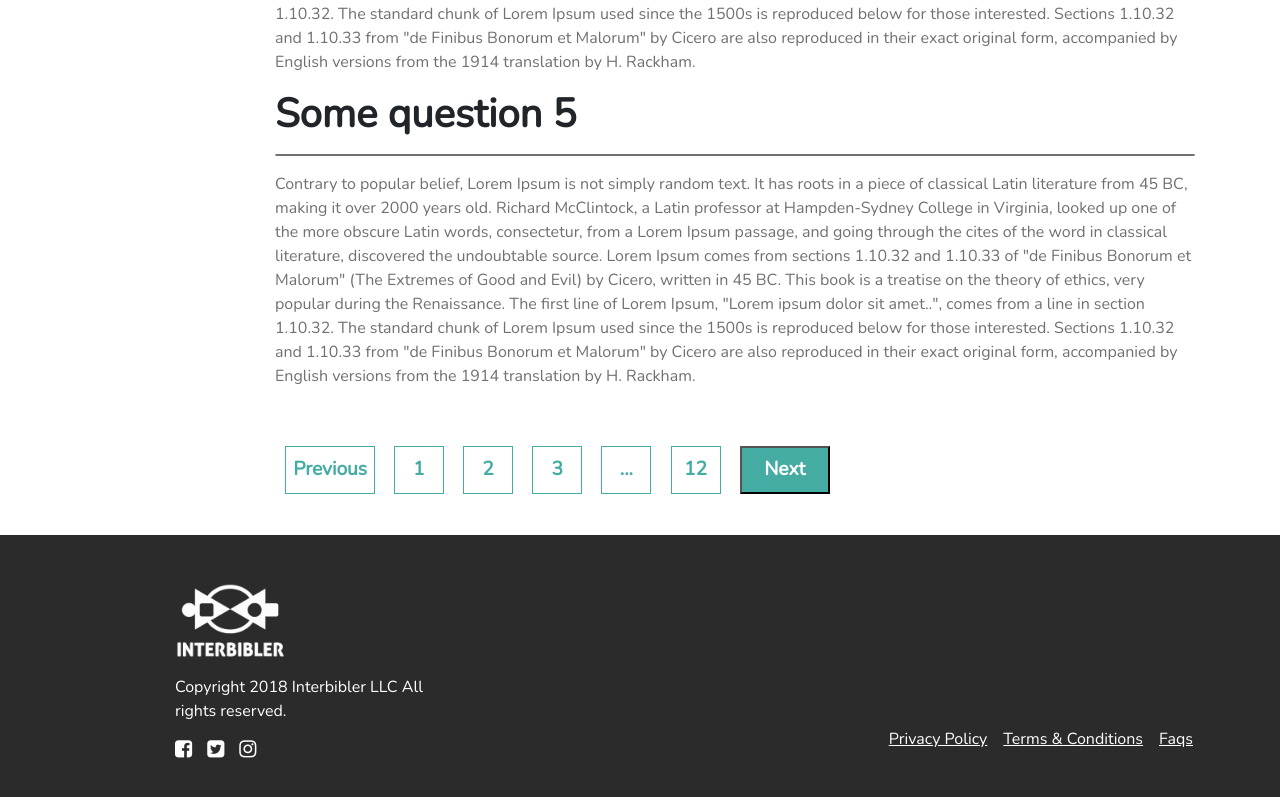
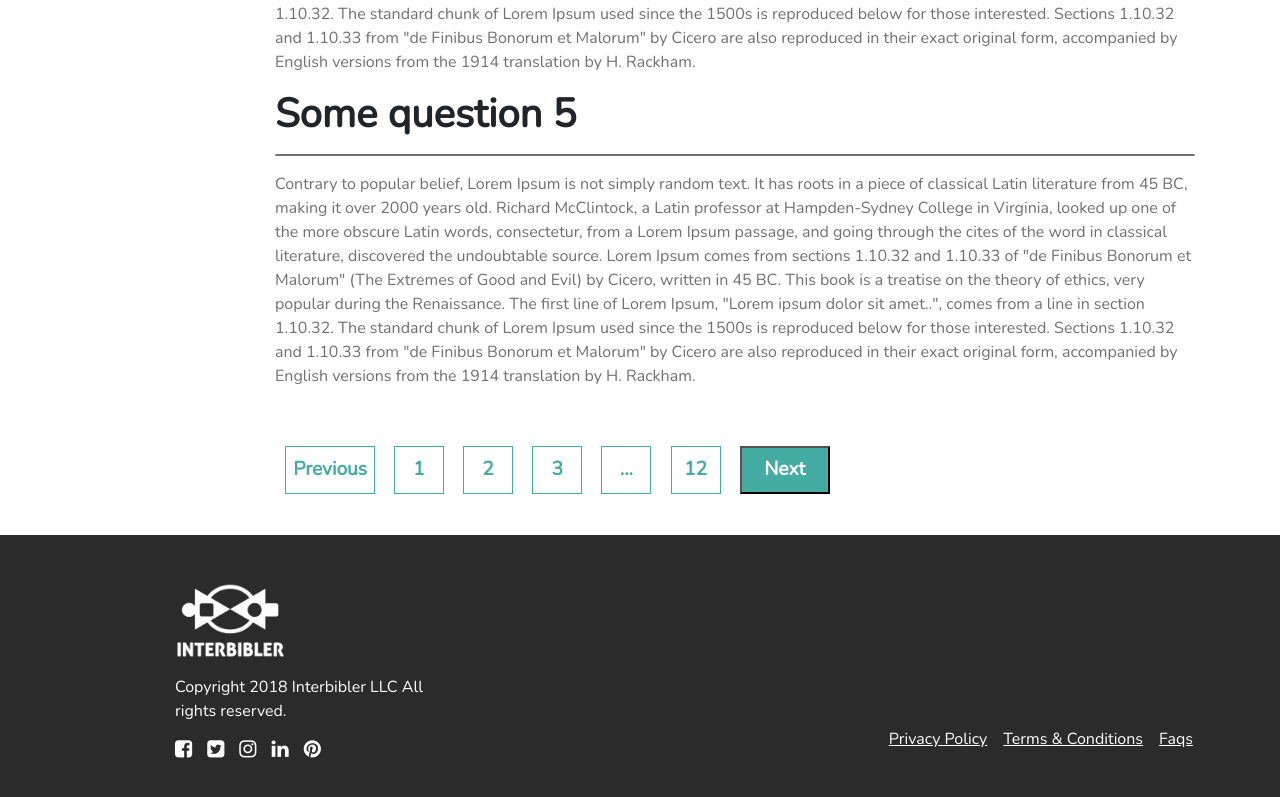
Before and after one commit to Tochukwuibe/obie-project, an Angular app: page /faqs in a window 1280 px wide. Shown: the part 1246-2043 px from the top of the page. Built offline with nearby package versions, Linux system fonts and the light colour scheme.

Commit message:
testing more aditions

```diff
--- a/src/app/components/shared/footer/footer.component.css
+++ b/src/app/components/shared/footer/footer.component.css
@@ -51,11 +51,17 @@
     width: 100%;
 }
 
-#icons div i {
+#icons div a {
     margin-right: 15px;
     font-size: 20px;
+    text-decoration: none;
+    color: white;
 }
 
+#icons div a:link {
+
+    text-decoration: none;
+}
 .logo-container {
     display: flex;
     flex-direction: column;
--- a/src/app/components/shared/footer/footer.component.html
+++ b/src/app/components/shared/footer/footer.component.html
@@ -26,11 +26,11 @@
                     <div id="icons">
                         <div>
 
-                                <i class="fa fa-facebook-square"></i>
-
-                                <i class="fa fa-twitter-square"></i>
-
-                                <i class="fa fa-instagram"></i>
+                                <a href="https://www.facebook.com/InterBibler" class="fa fa-facebook-square" ></a>
+                                <a href="https://twitter.com/InterBibler" class="fa fa-twitter-square"></a>
+                                <a href="https://www.instagram.com/interbibler" class="fa fa-instagram"></a>
+                                <a href="https://www.linkedin.com/company/interbibler" class="fa fa-linkedin"></a>
+                                <a href="https://www.pinterest.com/interbibler/" class="fa fa-pinterest"></a>
 
                         </div>
                     </div>
```
